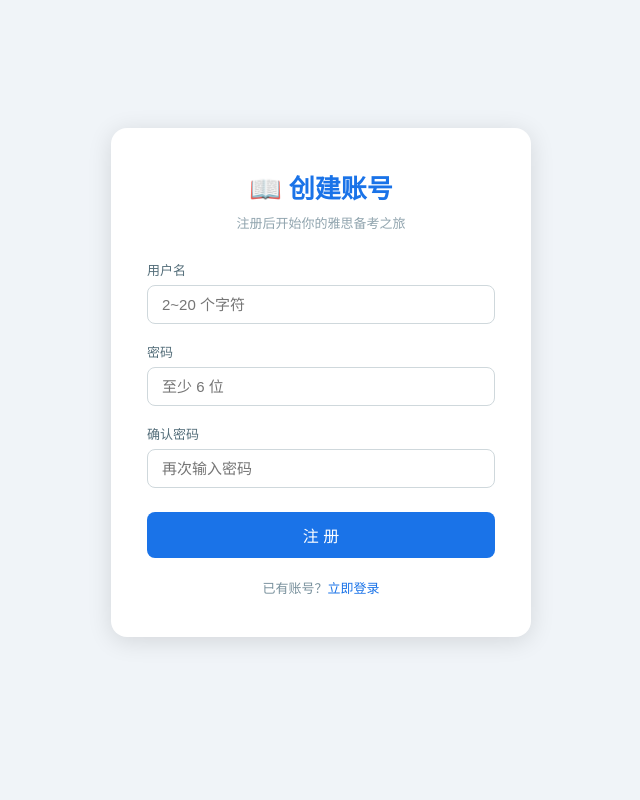
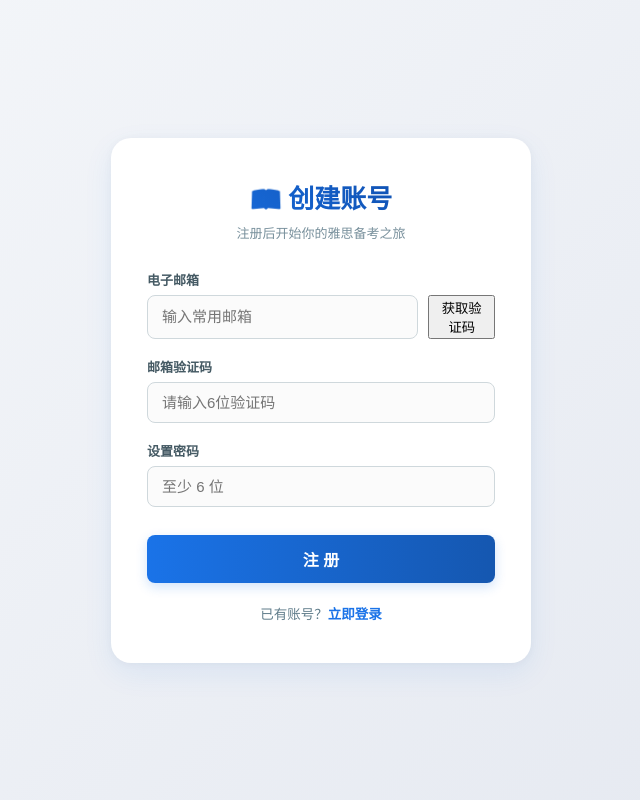
Before and after one commit to pandorauuu/word, a Flask app: page /register in a window 1280 px wide. Shown: the whole page, without its empty margins (319-959 px from the left). Run offline with Flask 3, Linux system fonts and the light colour scheme.

Commit message:
Update register.html

```diff
--- a/templates/register.html
+++ b/templates/register.html
@@ -1,69 +1,205 @@
-{% extends "base.html" %}
-{% block title %}注册 - 雅思背单词{% endblock %}
-
-{% block extra_css %}
+<!DOCTYPE html>
+<html lang="zh-CN">
+<head>
+    <meta charset="UTF-8">
+    <meta name="viewport" content="width=device-width, initial-scale=1.0">
+    <title>创建账号 - 雅思词汇</title>
     <style>
-.auth-wrap {
-    min-height: calc(100vh - 56px);
+        body {
+            font-family: -apple-system, BlinkMacSystemFont, "Segoe UI", Roboto, sans-serif;
+            min-height: 100vh;
             display: flex;
             align-items: center;
             justify-content: center;
-    padding: 40px 20px;
+            background: linear-gradient(135deg, #f5f7fa 0%, #e4e8f0 100%);
+            margin: 0;
+            padding: 20px;
+            box-sizing: border-box;
         }
         .auth-card {
-    background: #fff;
-    border-radius: 16px;
-    box-shadow: 0 4px 24px rgba(0,0,0,.12);
+            background: #ffffff;
+            border-radius: 20px;
+            box-shadow: 0 10px 30px rgba(26, 115, 232, 0.08), 0 1px 8px rgba(0, 0, 0, 0.04);
             padding: 40px 36px;
             width: 100%;
             max-width: 420px;
+            box-sizing: border-box;
+            text-align: center;
         }
-.auth-card h1 { text-align: center; font-size: 26px; color: #1a73e8; margin-bottom: 8px; }
-.auth-card .subtitle { text-align: center; color: #90a4ae; font-size: 13px; margin-bottom: 28px; }
-.form-group { margin-bottom: 18px; }
-.form-group label { display: block; font-size: 13px; color: #546e7a; margin-bottom: 6px; font-weight: 500; }
+        .auth-card h1 {
+            font-size: 26px;
+            font-weight: 700;
+            background: linear-gradient(45deg, #1a73e8, #0d47a1);
+            -webkit-background-clip: text;
+            -webkit-text-fill-color: transparent;
+            margin: 0 0 8px 0;
+        }
+        .auth-card .subtitle {
+            color: #78909c;
+            font-size: 13px;
+            margin: 0 0 28px 0;
+        }
+        .form-group {
+            margin-bottom: 18px;
+            text-align: left;
+        }
+        .form-group label {
+            display: block;
+            font-size: 13px;
+            color: #455a64;
+            margin-bottom: 6px;
+            font-weight: 600;
+        }
+        .input-group {
+            display: flex;
+            gap: 10px;
+        }
         .form-control {
-    width: 100%; padding: 10px 14px;
-    border: 1.5px solid #cfd8dc; border-radius: 8px;
-    font-size: 15px; outline: none; transition: border-color .2s; color: #333;
+            width: 100%;
+            padding: 11px 14px;
+            border: 1.5px solid #cfd8dc;
+            border-radius: 8px;
+            font-size: 15px;
+            outline: none;
+            color: #263238;
+            background-color: #fbfbfb;
+            transition: all 0.25s ease;
+            box-sizing: border-box;
         }
-.form-control:focus { border-color: #1a73e8; }
-.btn-block { width: 100%; padding: 11px; font-size: 16px; border-radius: 8px; margin-top: 6px; }
-.auth-footer { text-align: center; margin-top: 20px; font-size: 13px; color: #78909c; }
-.auth-footer a { color: #1a73e8; text-decoration: none; }
-.auth-footer a:hover { text-decoration: underline; }
-.hint { font-size: 12px; color: #aaa; margin-top: 4px; }
+        /* ✨ 蓝色呼吸灯效果 */
+        .form-control:focus {
+            border-color: #1a73e8;
+            background-color: #fff;
+            box-shadow: 0 0 0 4px rgba(26, 115, 232, 0.15);
+        }
+        .btn-code {
+            white-space: nowrap;
+            padding: 0 15px;
+            background: #1a73e8;
+            color: white;
+            border: none;
+            border-radius: 8px;
+            cursor: pointer;
+            font-size: 14px;
+            font-weight: 600;
+            transition: background 0.2s;
+        }
+        .btn-code:hover { background: #1557b0; }
+        .btn-block {
+            width: 100%;
+            padding: 12px;
+            font-size: 16px;
+            font-weight: 600;
+            color: #fff;
+            background: linear-gradient(90deg, #1a73e8, #1557b0);
+            border: none;
+            border-radius: 8px;
+            margin-top: 10px;
+            cursor: pointer;
+            box-shadow: 0 4px 12px rgba(26, 115, 232, 0.2);
+            transition: all 0.2s;
+        }
+        .btn-block:hover {
+            background: linear-gradient(90deg, #1557b0, #0d47a1);
+        }
+        .auth-footer {
+            margin-top: 20px;
+            font-size: 13.5px;
+            color: #607d8b;
+        }
+        .auth-footer a { color: #1a73e8; text-decoration: none; font-weight: 600; }
+        .alert {
+            padding: 10px 14px;
+            border-radius: 8px;
+            font-size: 14px;
+            background-color: #fce8e6;
+            color: #c5221f;
+            border: 1px solid #fad2cf;
+            margin-bottom: 20px;
+            text-align: left;
+        }
     </style>
-{% endblock %}
+</head>
+<body>
 
-{% block content %}
-<div class="auth-wrap">
 <div class="auth-card">
     <h1>📖 创建账号</h1>
     <p class="subtitle">注册后开始你的雅思备考之旅</p>
 
-        <form method="POST" action="{{ url_for('register') }}">
+    {% with messages = get_flashed_messages() %}
+      {% if messages %}
+        {% for message in messages %}
+          <div class="alert">⚠️ {{ message }}</div>
+        {% endfor %}
+      {% endif %}
+    {% endwith %}
+
+    <form method="POST" action="/register">
         <div class="form-group">
-                <label>用户名</label>
-                <input type="text" name="username" class="form-control"
-                       placeholder="2~20 个字符" required autocomplete="username">
+            <label>电子邮箱</label>
+            <div class="input-group">
+                <input type="email" name="email" id="email" class="form-control" placeholder="输入常用邮箱" required autocomplete="email">
+                <button type="button" class="btn_code" id="sendCodeBtn" onclick="sendCode()">获取验证码</button>
             </div>
+        </div>
+
         <div class="form-group">
-                <label>密码</label>
-                <input type="password" name="password" class="form-control"
-                       placeholder="至少 6 位" required autocomplete="new-password">
+            <label>邮箱验证码</label>
+            <input type="text" name="code" class="form-control" placeholder="请输入6位验证码" required>
         </div>
+
         <div class="form-group">
-                <label>确认密码</label>
-                <input type="password" name="confirm" class="form-control"
-                       placeholder="再次输入密码" required autocomplete="new-password">
+            <label>设置密码</label>
+            <input type="password" name="password" class="form-control" placeholder="至少 6 位" required autocomplete="new-password">
         </div>
-            <button type="submit" class="btn btn-primary btn-block">注 册</button>
+
+        <button type="submit" class="btn-block">注 册</button>
     </form>
 
     <div class="auth-footer">
-            已有账号？<a href="{{ url_for('login') }}">立即登录</a>
+        已有账号？<a href="/login">立即登录</a>
     </div>
 </div>
-</div>
-{% endblock %}
+
+<script>
+function sendCode() {
+    const email = document.getElementById('email').value;
+    if(!email) { alert('请先输入邮箱！'); return; }
+
+    const btn = document.getElementById('sendCodeBtn');
+    btn.disabled = true;
+    btn.innerText = '正在发送...';
+
+    fetch('/send_code', {
+        method: 'POST',
+        headers: { 'Content-Type': 'application/json' },
+        body: JSON.stringify({ email: email })
+    })
+    .then(res => res.json())
+    .then(data => {
+        alert(data.message);
+        if(data.status === 'success') {
+            let countdown = 60;
+            const timer = setInterval(() => {
+                countdown--;
+                btn.innerText = countdown + 's';
+                if(countdown <= 0) {
+                    clearInterval(timer);
+                    btn.disabled = false;
+                    btn.innerText = '获取验证码';
+                }
+            }, 1000);
+        } else {
+            btn.disabled = false;
+            btn.innerText = '获取验证码';
+        }
+    })
+    .catch(() => {
+        alert('发送失败，请检查网络或邮件环境变量配置！');
+        btn.disabled = false;
+        btn.innerText = '获取验证码';
+    });
+}
+</script>
+</body>
+</html>
```
Lines whose indentation alone changed are shown as unchanged.
